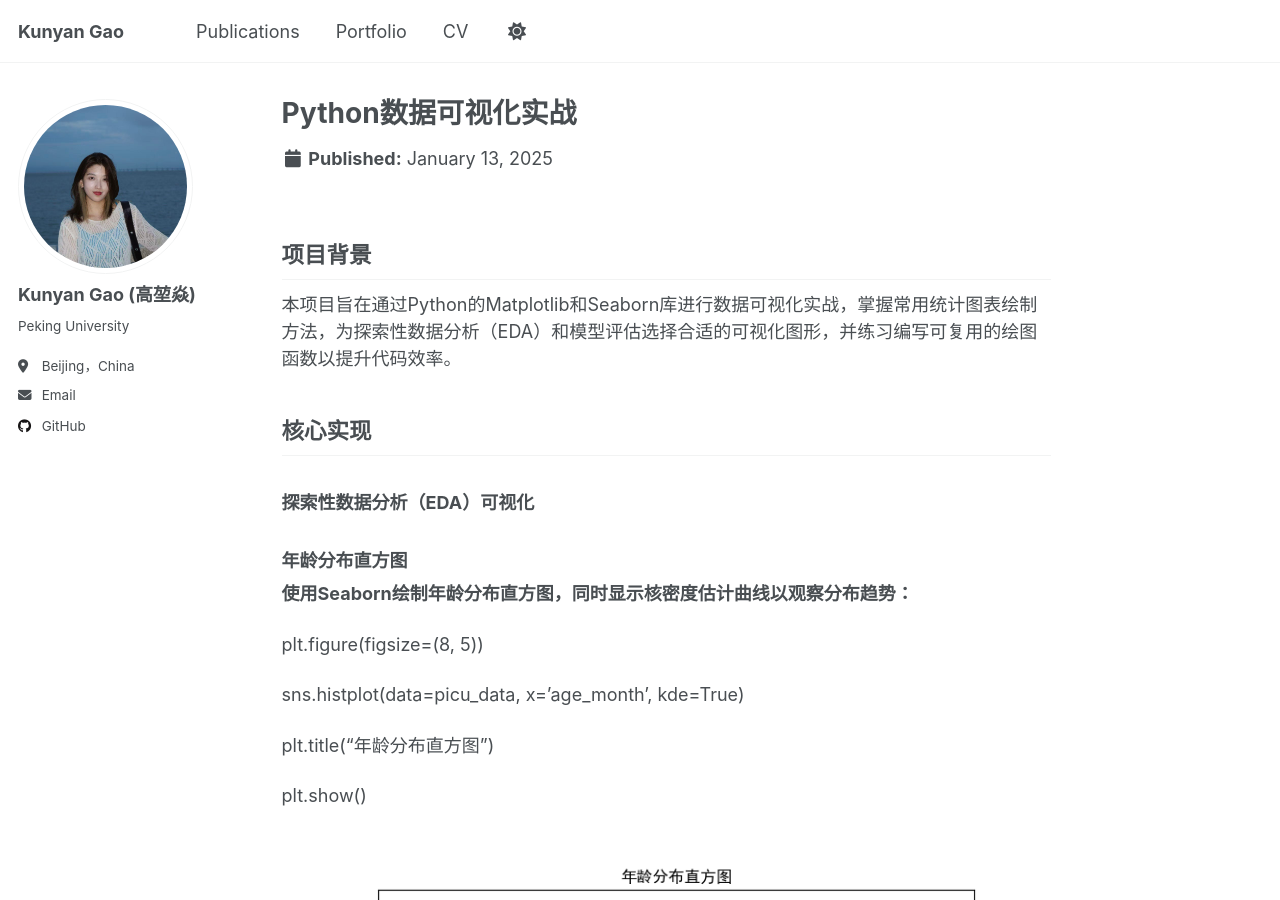
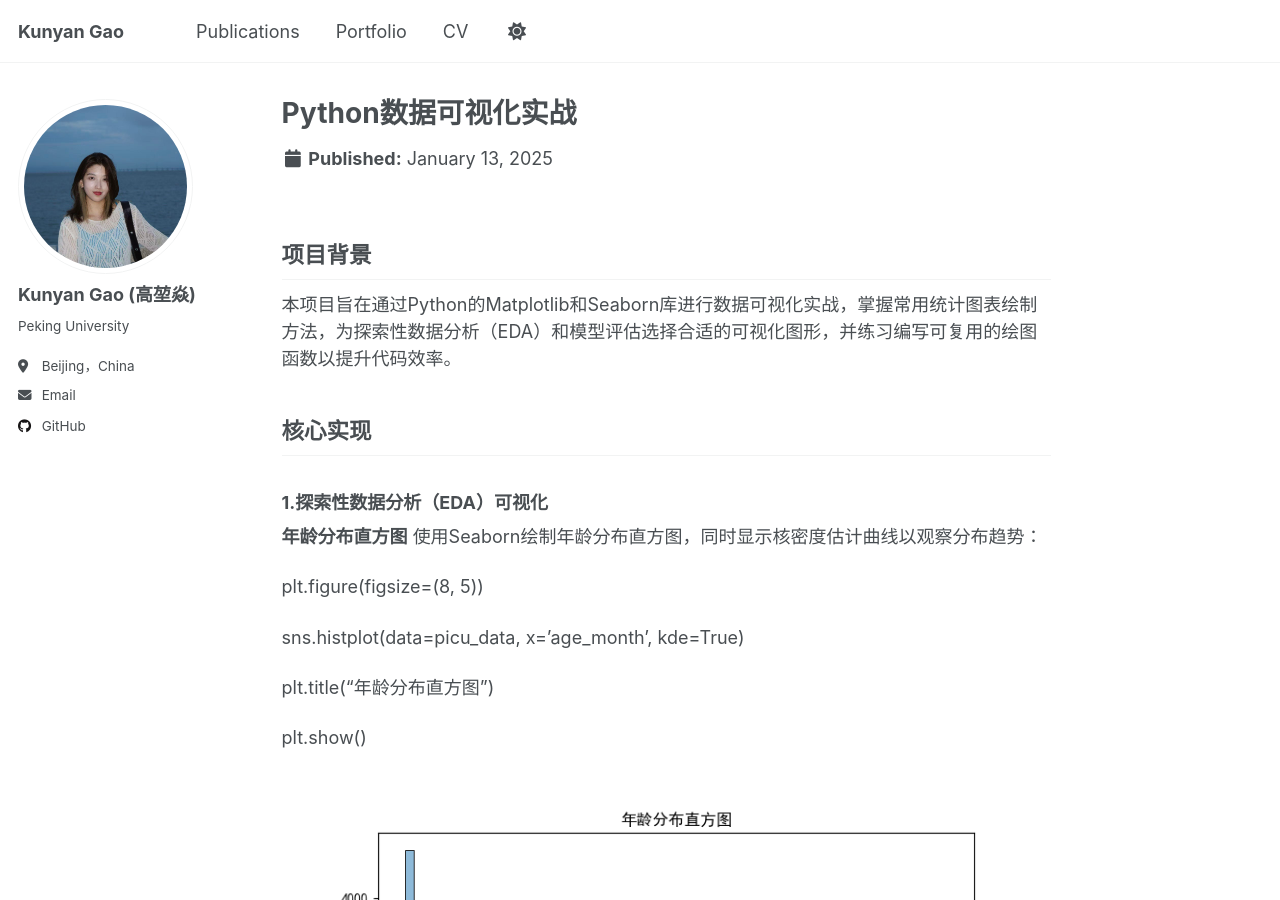
Before and after one commit to Alissa0106/Alissa0106.github.io, a Jekyll site: the page built from _portfolio/python-data-visualization-practice.md, in a window 1280 px wide and 900 px high. Built offline with Jekyll 4.4.1, drawn with Linux system fonts in a browser that asks for light colours; a script that is not in the unit is left out.

Commit message:
Update python-data-visualization-practice.md

```diff
--- a/_portfolio/python-data-visualization-practice.md
+++ b/_portfolio/python-data-visualization-practice.md
@@ -26,10 +26,9 @@ tech_stack:
 本项目旨在通过Python的Matplotlib和Seaborn库进行数据可视化实战，掌握常用统计图表绘制方法，为探索性数据分析（EDA）和模型评估选择合适的可视化图形，并练习编写可复用的绘图函数以提升代码效率。
 
 ## 核心实现
-
-### 探索性数据分析（EDA）可视化
-### **年龄分布直方图**
-**使用Seaborn绘制年龄分布直方图，同时显示核密度估计曲线以观察分布趋势：**
+### 1.探索性数据分析（EDA）可视化
+**年龄分布直方图**
+使用Seaborn绘制年龄分布直方图，同时显示核密度估计曲线以观察分布趋势：
 
 plt.figure(figsize=(8, 5))
 
@@ -41,8 +40,7 @@ plt.show()
 
 ![年龄分布直方图](/images/portfolio/python-data-visualization-practice/年龄分布直方图.png)
 
----
-### **不同结局下实验室指标分布箱线图**
+**不同结局下实验室指标分布箱线图**
 **创建 3x2 子图网格，绘制各实验室指标按患者结局分组的箱线图：**
 
 colname = ['age_month', 'lab_5237_min', 'lab_5227_min', 'lab_5225_range', 'lab_5235_max', 'lab_5257_min']
```
Also changed, not shown: other parts of _portfolio/python-data-visualization-practice.md (+2 -2 lines).
